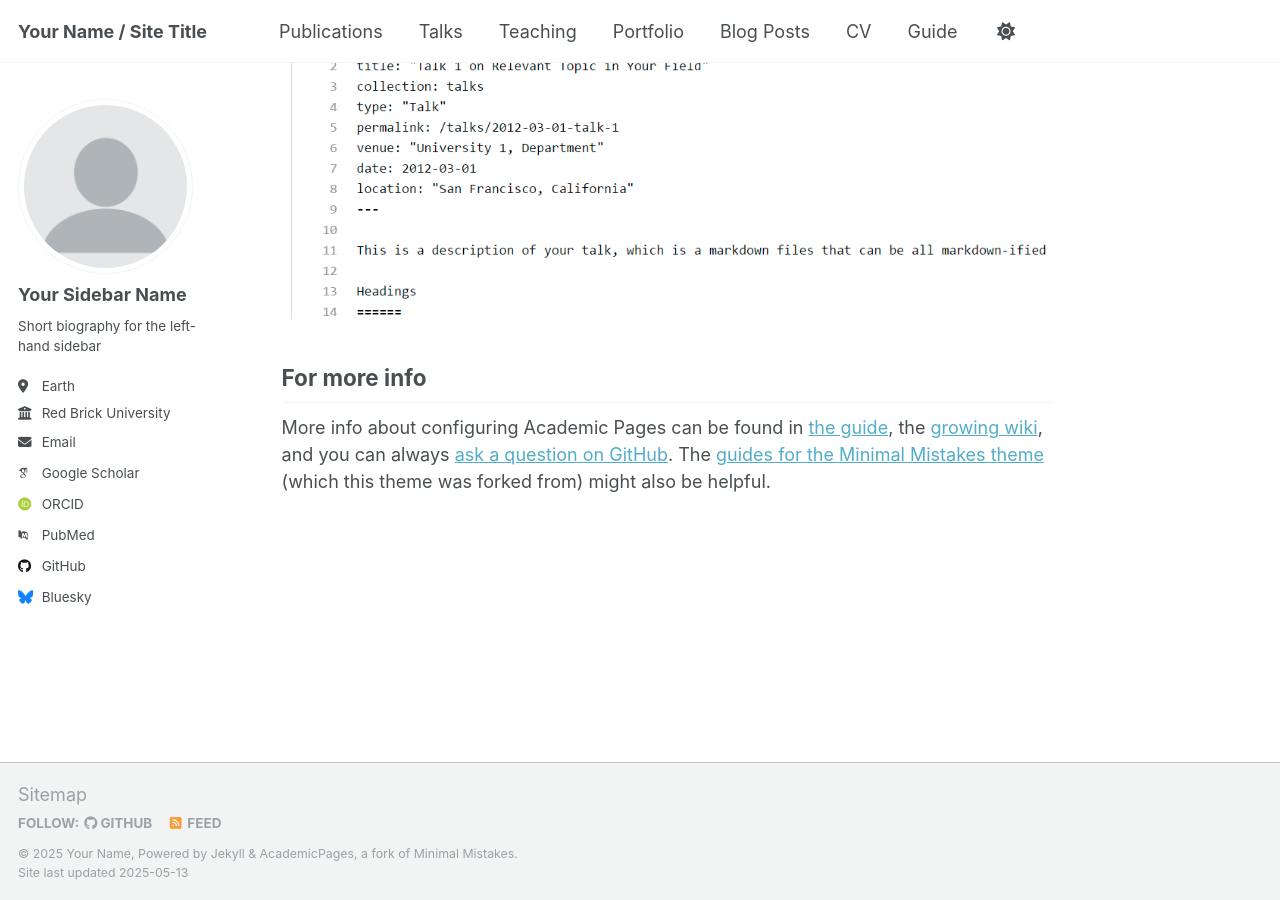
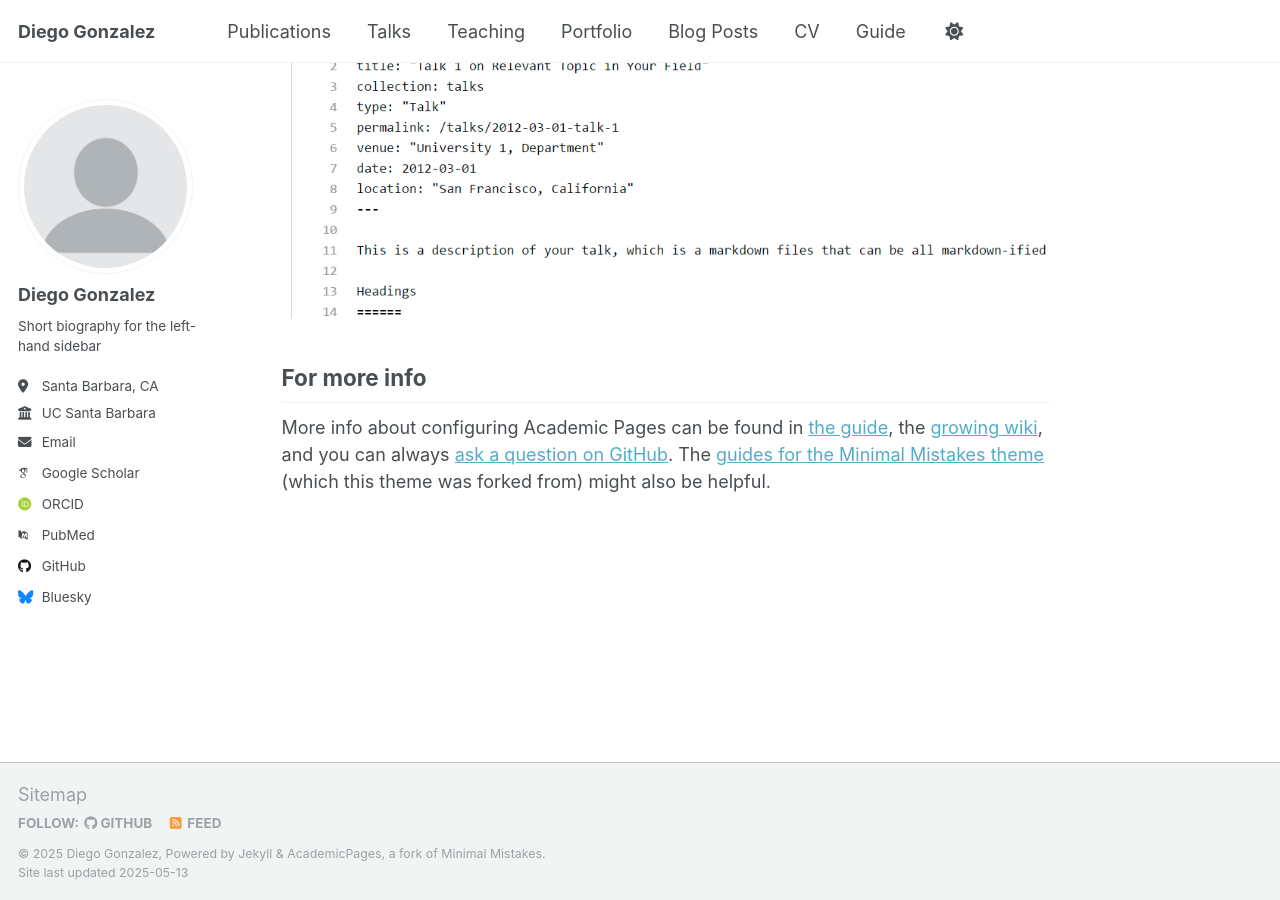
Before and after one commit to djgonzalezucsb/teaching-portfolio, a Jekyll site: the page built from _pages/about.md, in a window 1280 px wide and 900 px high, scrolled down 2636 px. Built offline with Jekyll 4.4.1, drawn with Linux system fonts in a browser that asks for light colours; some web fonts are replaced.

Commit message:
Update _config.yml

```diff
--- a/_config.yml
+++ b/_config.yml
@@ -9,10 +9,10 @@
 # Basic Site Settings
 locale                   : "en-US"
 site_theme               : "default"
-title                    : "Your Name / Site Title"
+title                    : "Diego Gonzalez"
 title_separator          : "-"
-name                     : &name "Your Name"
-description              : &description "personal description"
+name                     : &name "Diego Gonzalez"
+description              : &description "PhD Candidate in neuroscience and behavior at UC Santa Barbara"
 url                      : https://academicpages.github.io # the base hostname & protocol for your site e.g. "https://[your GitHub username].github.io" or if you already have some other page hosted on Github then use "https://[your GitHub username].github.io/[Your Repo Name]"
 baseurl                  : "" # the subpath of your site, e.g. "/blog"
 repository               : "academicpages/academicpages.github.io"
@@ -23,13 +23,13 @@ repository               : "academicpages/academicpages.github.io"
 author:
   # Biographic information
   avatar           : "profile.png"
-  name             : "Your Sidebar Name"
-  pronouns         : # example: "she/her"
+  name             : "Diego Gonzalez"
+  pronouns         : # example: "he/him"
   bio              : "Short biography for the left-hand sidebar"
-  location         : "Earth"
-  employer         : "Red Brick University"
+  location         : "Santa Barbara, CA"
+  employer         : "UC Santa Barbara"
   uri              : # URL
-  email            : "none@example.org"
+  email            : "djgonzalez@ucsb.edu"
 
   # Academic websites
   academia         : # URL
```
